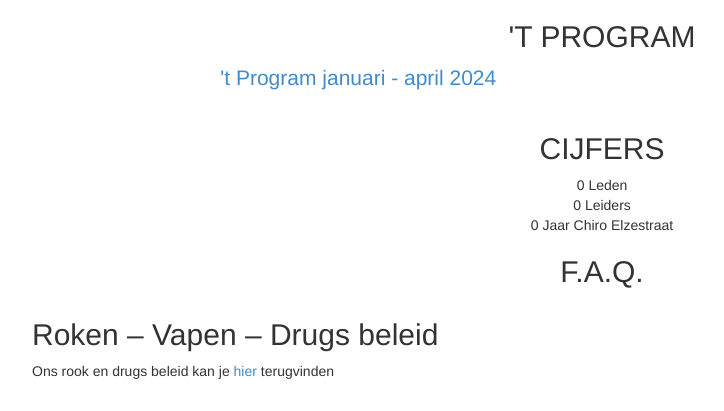
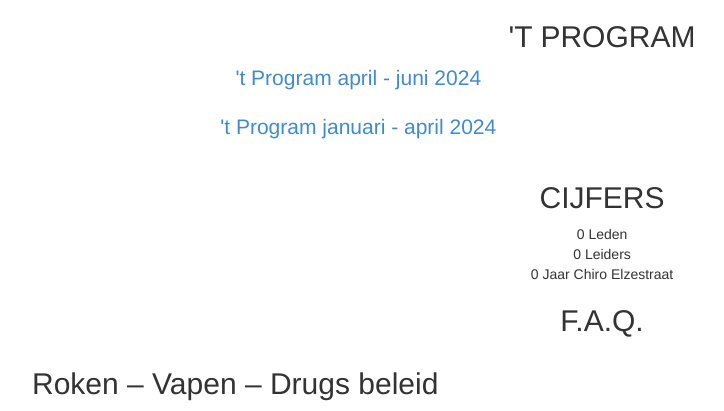
Before and after one commit to Chiro-Elzestraat/chiroelzestraat.be, a PHP site: page /chirojongens/index.php in a window 1280 px wide. Shown: the part 1606-2017 px from the top of the page, without its empty margins (38-762 px from the left). Run offline with PHP 8.4, Linux system fonts and the light colour scheme; some libraries are stand-ins or nearby versions.

Commit message:
voeg nieuw program toe

```diff
--- a/chirojongens/index.php
+++ b/chirojongens/index.php
@@ -355,7 +355,9 @@ $_SESSION['r'] = $r;
           <h2 class="text-uppercase ftco-uppercase">'t Program</h2>
           <div class="row justify-content-center mb-5">
             <div class="col-md-7">
-              <p class="lead"><a href="https://tprogram.chiroelzestraat.be/Program-januari-april-2024.pdf">'t Program
+              <p class="lead"><a href="https://tprogram.chiroelzestraat.be/Program-april-juni-2024.pdf">'t Program
+                april - juni 2024</a></p>
+                <p class="lead"><a href="https://tprogram.chiroelzestraat.be/Program-januari-april-2024.pdf">'t Program
                 januari - april 2024</a></p>
               <!--            <p class="lead"><a href="https://tprogram.chiroelzestraat.be/Kampboekje_2023.pdf">Kampboekje 2023</a></p>-->
               <!--            <p class="lead"><a href="https://tprogram.chiroelzestraat.be/Program-april-juni-2023.pdf">'t Program april - juni 2023</a></p>-->
```
Also changed, not shown: 1 other file.
